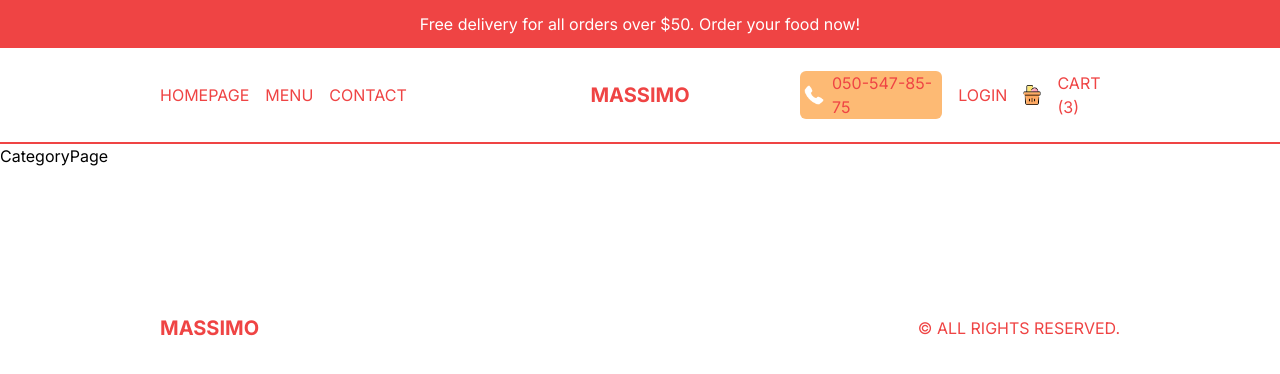
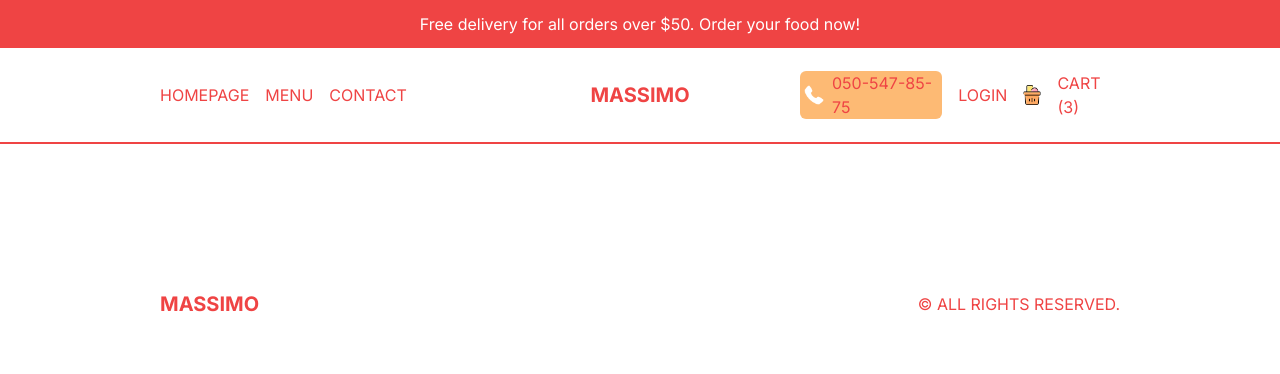
Before and after one commit to KenanRamazanov/RestaurantApp-TypeScript, a Next.js app: page /menu/1 in a window 1280 px wide. Shown: the top 374 px of the page. Built offline with nearby package versions, Linux system fonts and the light colour scheme.

Commit message:
Creating CategoryPage

```diff
--- a/src/app/menu/[category]/page.tsx
+++ b/src/app/menu/[category]/page.tsx
@@ -2,7 +2,9 @@ import React from 'react'
 
 const CategoryPage = () => {
   return (
-    <div>CategoryPage</div>
+    <div className='flex text-red-500'>
+
+      </div>
   )
 }
 
```
